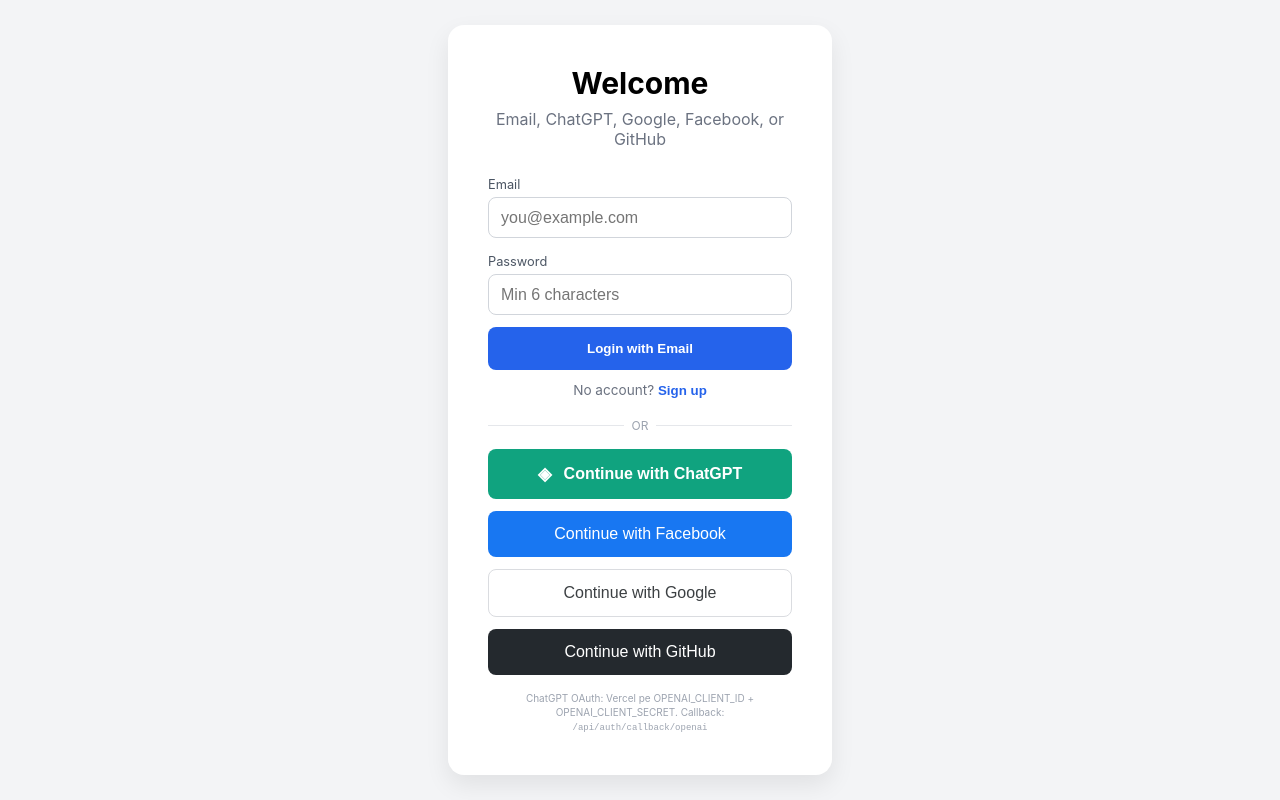
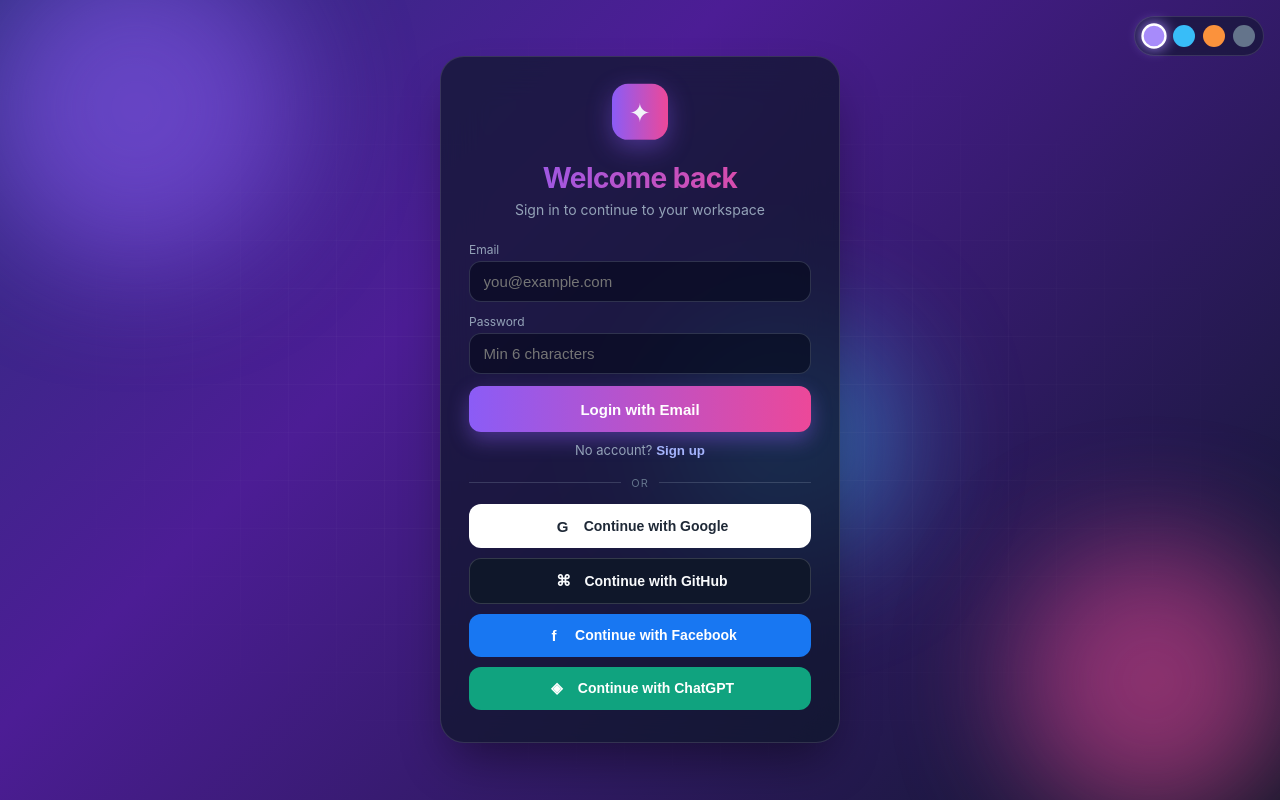
Before and after one commit to kumarsumit68439-code/github-oauth-login, a Next.js app: page /login in a window 1280 px wide. Built offline with nearby package versions, Linux system fonts and the light colour scheme; no server answers.

Commit message:
Upgrade login page: animated gradient background, glass card, soft motion

```diff
--- a/app/login/page.tsx
+++ b/app/login/page.tsx
@@ -12,18 +12,37 @@
   const [mode, setMode] = useState<"login" | "signup">("login");
   const [error, setError] = useState("");
   const [loading, setLoading] = useState(false);
-  const [chatgptNote, setChatgptNote] = useState("");
+  const [theme, setTheme] = useState<"aurora" | "ocean" | "sunset" | "midnight">("aurora");
+  const [mounted, setMounted] = useState(false);
 
   useEffect(() => {
-    if (status === "authenticated") {
-      router.replace("/");
+    setMounted(true);
+    try {
+      const t = localStorage.getItem("login-theme-v1") as typeof theme | null;
+      if (t && ["aurora", "ocean", "sunset", "midnight"].includes(t)) setTheme(t);
+    } catch {
+      /* ignore */
     }
+  }, []);
+
+  useEffect(() => {
+    if (status === "authenticated") router.replace("/");
   }, [status, router]);
+
+  const changeTheme = (t: typeof theme) => {
+    setTheme(t);
+    try {
+      localStorage.setItem("login-theme-v1", t);
+    } catch {
+      /* ignore */
+    }
+  };
 
   if (status === "loading" || status === "authenticated") {
     return (
-      <div style={{ display: "flex", alignItems: "center", justifyContent: "center", minHeight: "100vh" }}>
-        Loading...
+      <div style={shell(theme)}>
+        <div style={{ color: "#e2e8f0", fontSize: 14, letterSpacing: 1 }}>Loading…</div>
+        <style>{cssAnim}</style>
       </div>
     );
   }
@@ -40,9 +59,8 @@
         redirect: false,
         callbackUrl: "/",
       });
-      if (res?.error) {
-        setError(mapFirebaseError(res.error));
-      } else if (res?.ok) {
+      if (res?.error) setError(mapFirebaseError(res.error));
+      else if (res?.ok) {
         router.replace("/");
         router.refresh();
       }
@@ -53,54 +71,125 @@
     }
   };
 
-  const handleChatGPT = () => {
-    setChatgptNote("");
-    // Provider only registered when OPENAI_CLIENT_ID + SECRET exist on server
-    void signIn("openai", { callbackUrl: "/" }).catch(() => {
-      setChatgptNote(
-        "ChatGPT login needs OPENAI_CLIENT_ID + OPENAI_CLIENT_SECRET on Vercel (OpenAI partner / Sign in with ChatGPT app)."
-      );
-    });
-  };
+  const themes = [
+    { id: "aurora" as const, label: "Aurora", color: "#a78bfa" },
+    { id: "ocean" as const, label: "Ocean", color: "#38bdf8" },
+    { id: "sunset" as const, label: "Sunset", color: "#fb923c" },
+    { id: "midnight" as const, label: "Midnight", color: "#64748b" },
+  ];
 
   return (
+    <div style={shell(theme)}>
+      <style>{cssAnim}</style>
+
+      {/* floating orbs */}
+      <div className="orb orb-1" />
+      <div className="orb orb-2" />
+      <div className="orb orb-3" />
+      <div className="grid-overlay" />
+
+      {/* theme switcher */}
       <div
         style={{
-        minHeight: "100vh",
+          position: "fixed",
+          top: 16,
+          right: 16,
+          zIndex: 20,
           display: "flex",
-        alignItems: "center",
-        justifyContent: "center",
-        background: "#f3f4f6",
-        padding: "1rem",
+          gap: 8,
+          padding: 8,
+          borderRadius: 999,
+          background: "rgba(15,23,42,0.55)",
+          backdropFilter: "blur(12px)",
+          border: "1px solid rgba(255,255,255,0.12)",
+        }}
+      >
+        {themes.map((t) => (
+          <button
+            key={t.id}
+            type="button"
+            title={t.label}
+            onClick={() => changeTheme(t.id)}
+            style={{
+              width: 22,
+              height: 22,
+              borderRadius: "50%",
+              border: theme === t.id ? "2px solid #fff" : "2px solid transparent",
+              background: t.color,
+              cursor: "pointer",
+              boxShadow: theme === t.id ? `0 0 12px ${t.color}` : "none",
+              transition: "transform 0.2s, box-shadow 0.2s",
+              transform: theme === t.id ? "scale(1.15)" : "scale(1)",
+            }}
+          />
+        ))}
+      </div>
+
+      <div
+        className={mounted ? "card-in" : ""}
+        style={{
+          position: "relative",
+          zIndex: 10,
+          width: "100%",
+          maxWidth: 400,
+          padding: "2rem 1.75rem",
+          borderRadius: 24,
+          background: "rgba(15, 23, 42, 0.72)",
+          backdropFilter: "blur(20px)",
+          WebkitBackdropFilter: "blur(20px)",
+          border: "1px solid rgba(255,255,255,0.12)",
+          boxShadow: "0 25px 50px -12px rgba(0,0,0,0.45)",
+          textAlign: "center",
+          color: "#f1f5f9",
         }}
       >
         <div
           style={{
-          background: "white",
-          padding: "2.5rem",
-          borderRadius: "1rem",
-          boxShadow: "0 10px 25px rgba(0,0,0,0.08)",
-          maxWidth: "24rem",
-          width: "100%",
-          textAlign: "center",
+            width: 56,
+            height: 56,
+            margin: "0 auto 1rem",
+            borderRadius: 16,
+            background: accentGradient(theme),
+            display: "flex",
+            alignItems: "center",
+            justifyContent: "center",
+            fontSize: 26,
+            boxShadow: `0 8px 24px ${accentGlow(theme)}`,
+            animation: "floatLogo 4s ease-in-out infinite",
           }}
         >
-        <h1 style={{ fontSize: "1.875rem", fontWeight: "bold", marginBottom: "0.5rem" }}>Welcome</h1>
-        <p style={{ color: "#6b7280", marginBottom: "1.5rem" }}>
-          Email, ChatGPT, Google, Facebook, or GitHub
+          ✦
+        </div>
+
+        <h1
+          style={{
+            fontSize: "1.75rem",
+            fontWeight: 700,
+            margin: "0 0 0.35rem",
+            letterSpacing: "-0.02em",
+            background: accentGradient(theme),
+            WebkitBackgroundClip: "text",
+            WebkitTextFillColor: "transparent",
+            backgroundClip: "text",
+          }}
+        >
+          Welcome back
+        </h1>
+        <p style={{ color: "#94a3b8", marginBottom: "1.5rem", fontSize: 14 }}>
+          Sign in to continue to your workspace
         </p>
 
-        <form onSubmit={handleEmailAuth} style={{ textAlign: "left", marginBottom: "1.25rem" }}>
-          <label style={{ fontSize: "0.8rem", color: "#4b5563" }}>Email</label>
+        <form onSubmit={handleEmailAuth} style={{ textAlign: "left", marginBottom: "1.1rem" }}>
+          <label style={labelStyle}>Email</label>
           <input
             type="email"
             required
             value={email}
             onChange={(e) => setEmail(e.target.value)}
             placeholder="you@example.com"
-            style={inputStyle}
+            style={inputDark}
           />
-          <label style={{ fontSize: "0.8rem", color: "#4b5563" }}>Password</label>
+          <label style={labelStyle}>Password</label>
           <input
             type="password"
             required
@@ -108,36 +197,49 @@
             value={password}
             onChange={(e) => setPassword(e.target.value)}
             placeholder="Min 6 characters"
-            style={inputStyle}
+            style={inputDark}
           />
 
           {error && (
-            <p style={{ color: "#dc2626", fontSize: "0.8rem", marginBottom: "0.75rem" }}>{error}</p>
+            <p
+              style={{
+                color: "#fca5a5",
+                fontSize: 12,
+                marginBottom: 10,
+                padding: "8px 10px",
+                borderRadius: 8,
+                background: "rgba(239,68,68,0.15)",
+                border: "1px solid rgba(239,68,68,0.25)",
+              }}
+            >
+              {error}
+            </p>
           )}
 
           <button
             type="submit"
             disabled={loading}
+            className="btn-glow"
             style={{
               width: "100%",
-              padding: "0.875rem",
-              background: "#2563eb",
+              padding: "0.9rem",
+              background: accentGradient(theme),
               color: "white",
               border: "none",
-              borderRadius: "0.5rem",
+              borderRadius: 12,
               fontWeight: 600,
               cursor: loading ? "wait" : "pointer",
-              marginBottom: "0.75rem",
+              marginBottom: 10,
+              fontSize: 15,
+              boxShadow: `0 8px 20px ${accentGlow(theme)}`,
+              transition: "transform 0.15s, opacity 0.15s",
+              opacity: loading ? 0.75 : 1,
             }}
           >
-            {loading
-              ? "Please wait..."
-              : mode === "login"
-                ? "Login with Email"
-                : "Create Account"}
+            {loading ? "Please wait…" : mode === "login" ? "Login with Email" : "Create Account"}
           </button>
 
-          <p style={{ fontSize: "0.85rem", color: "#6b7280", textAlign: "center" }}>
+          <p style={{ fontSize: 13, color: "#94a3b8", textAlign: "center", margin: 0 }}>
             {mode === "login" ? (
               <>
                 No account?{" "}
@@ -174,138 +276,254 @@
           style={{
             display: "flex",
             alignItems: "center",
-            gap: "0.5rem",
-            marginBottom: "1rem",
-            color: "#9ca3af",
-            fontSize: "0.75rem",
+            gap: 10,
+            marginBottom: 14,
+            color: "#64748b",
+            fontSize: 11,
+            letterSpacing: 1,
           }}
         >
-          <div style={{ flex: 1, height: 1, background: "#e5e7eb" }} />
+          <div style={{ flex: 1, height: 1, background: "rgba(148,163,184,0.25)" }} />
           OR
-          <div style={{ flex: 1, height: 1, background: "#e5e7eb" }} />
+          <div style={{ flex: 1, height: 1, background: "rgba(148,163,184,0.25)" }} />
         </div>
 
+        <div style={{ display: "flex", flexDirection: "column", gap: 10 }}>
+          <SocialBtn
+            onClick={() => signIn("google", { callbackUrl: "/" })}
+            bg="#fff"
+            color="#1f2937"
+            border="1px solid rgba(255,255,255,0.2)"
+            label="Continue with Google"
+            icon="G"
+          />
+          <SocialBtn
+            onClick={() => signIn("github", { callbackUrl: "/" })}
+            bg="#0f172a"
+            color="#f8fafc"
+            border="1px solid rgba(255,255,255,0.15)"
+            label="Continue with GitHub"
+            icon="⌘"
+          />
+          <SocialBtn
+            onClick={() => signIn("facebook", { callbackUrl: "/" })}
+            bg="#1877F2"
+            color="#fff"
+            border="none"
+            label="Continue with Facebook"
+            icon="f"
+          />
+          <SocialBtn
+            onClick={() => signIn("openai", { callbackUrl: "/" })}
+            bg="#10a37f"
+            color="#fff"
+            border="none"
+            label="Continue with ChatGPT"
+            icon="◈"
+          />
+        </div>
+      </div>
+    </div>
+  );
+}
+
+function SocialBtn({
+  onClick,
+  bg,
+  color,
+  border,
+  label,
+  icon,
+}: {
+  onClick: () => void;
+  bg: string;
+  color: string;
+  border: string;
+  label: string;
+  icon: string;
+}) {
+  return (
     <button
-          onClick={handleChatGPT}
+      type="button"
+      onClick={onClick}
+      className="social-btn"
       style={{
         width: "100%",
         display: "flex",
         alignItems: "center",
         justifyContent: "center",
-            gap: "0.75rem",
-            background: "#10a37f",
-            color: "white",
-            padding: "0.875rem 1.5rem",
-            borderRadius: "0.5rem",
-            border: "none",
+        gap: 10,
+        background: bg,
+        color,
+        padding: "0.8rem 1rem",
+        borderRadius: 12,
+        border,
         cursor: "pointer",
         fontWeight: 600,
-            fontSize: "1rem",
-            marginBottom: "0.75rem",
+        fontSize: 14,
+        transition: "transform 0.15s, box-shadow 0.15s",
       }}
     >
-          <span style={{ fontSize: 18 }}>◈</span>
-          Continue with ChatGPT
+      <span style={{ width: 22, textAlign: "center", fontSize: 15 }}>{icon}</span>
+      {label}
     </button>
-        {chatgptNote && (
-          <p style={{ color: "#b45309", fontSize: 11, marginBottom: 12, textAlign: "left" }}>
-            {chatgptNote}
-          </p>
-        )}
+  );
+}
 
-        <button
-          onClick={() => signIn("facebook", { callbackUrl: "/" })}
-          style={{
-            width: "100%",
+function shell(theme: string): React.CSSProperties {
+  return {
+    minHeight: "100vh",
     display: "flex",
     alignItems: "center",
     justifyContent: "center",
-            gap: "0.75rem",
-            background: "#1877F2",
-            color: "white",
-            padding: "0.875rem 1.5rem",
-            borderRadius: "0.5rem",
-            border: "none",
-            cursor: "pointer",
-            fontWeight: 500,
-            fontSize: "1rem",
-            marginBottom: "0.75rem",
-          }}
-        >
-          Continue with Facebook
-        </button>
-
-        <button
-          onClick={() => signIn("google", { callbackUrl: "/" })}
-          style={{
-            width: "100%",
-            display: "flex",
-            alignItems: "center",
-            justifyContent: "center",
-            gap: "0.75rem",
-            background: "white",
-            color: "#3c4043",
-            padding: "0.875rem 1.5rem",
-            borderRadius: "0.5rem",
-            border: "1px solid #dadce0",
-            cursor: "pointer",
-            fontWeight: 500,
-            fontSize: "1rem",
-            marginBottom: "0.75rem",
-          }}
-        >
-          Continue with Google
-        </button>
-
-        <button
-          onClick={() => signIn("github", { callbackUrl: "/" })}
-          style={{
-            width: "100%",
-            display: "flex",
-            alignItems: "center",
-            justifyContent: "center",
-            gap: "0.75rem",
-            background: "#24292e",
-            color: "white",
-            padding: "0.875rem 1.5rem",
-            borderRadius: "0.5rem",
-            border: "none",
-            cursor: "pointer",
-            fontWeight: 500,
-            fontSize: "1rem",
-          }}
-        >
-          Continue with GitHub
-        </button>
-
-        <p style={{ fontSize: 10, color: "#9ca3af", marginTop: 16, lineHeight: 1.4 }}>
-          ChatGPT OAuth: Vercel pe OPENAI_CLIENT_ID + OPENAI_CLIENT_SECRET. Callback:{" "}
-          <code style={{ fontSize: 9 }}>/api/auth/callback/openai</code>
-        </p>
-      </div>
-    </div>
-  );
+    padding: "1.25rem",
+    position: "relative",
+    overflow: "hidden",
+    background: bgFor(theme),
+  };
 }
 
-const inputStyle: React.CSSProperties = {
+function bgFor(theme: string) {
+  switch (theme) {
+    case "ocean":
+      return "linear-gradient(135deg, #0c4a6e 0%, #082f49 40%, #020617 100%)";
+    case "sunset":
+      return "linear-gradient(135deg, #7c2d12 0%, #4c1d95 45%, #020617 100%)";
+    case "midnight":
+      return "linear-gradient(160deg, #020617 0%, #0f172a 50%, #1e1b4b 100%)";
+    default:
+      return "linear-gradient(135deg, #312e81 0%, #4c1d95 35%, #0f172a 100%)";
+  }
+}
+
+function accentGradient(theme: string) {
+  switch (theme) {
+    case "ocean":
+      return "linear-gradient(90deg, #0ea5e9, #22d3ee)";
+    case "sunset":
+      return "linear-gradient(90deg, #f97316, #e11d48)";
+    case "midnight":
+      return "linear-gradient(90deg, #64748b, #94a3b8)";
+    default:
+      return "linear-gradient(90deg, #8b5cf6, #ec4899)";
+  }
+}
+
+function accentGlow(theme: string) {
+  switch (theme) {
+    case "ocean":
+      return "rgba(14,165,233,0.35)";
+    case "sunset":
+      return "rgba(249,115,22,0.35)";
+    case "midnight":
+      return "rgba(148,163,184,0.25)";
+    default:
+      return "rgba(139,92,246,0.4)";
+  }
+}
+
+const labelStyle: React.CSSProperties = {
+  fontSize: 12,
+  color: "#94a3b8",
+  display: "block",
+  marginBottom: 4,
+};
+
+const inputDark: React.CSSProperties = {
   width: "100%",
-  padding: "0.65rem 0.75rem",
-  marginTop: 4,
+  padding: "0.7rem 0.85rem",
   marginBottom: 12,
-  border: "1px solid #d1d5db",
-  borderRadius: "0.5rem",
-  fontSize: "1rem",
+  border: "1px solid rgba(148,163,184,0.25)",
+  borderRadius: 12,
+  fontSize: 15,
   boxSizing: "border-box",
+  background: "rgba(2,6,23,0.55)",
+  color: "#f1f5f9",
+  outline: "none",
 };
 
 const linkBtn: React.CSSProperties = {
   background: "none",
   border: "none",
-  color: "#2563eb",
+  color: "#a5b4fc",
   cursor: "pointer",
   fontWeight: 600,
   padding: 0,
 };
+
+const cssAnim = `
+  .orb {
+    position: absolute;
+    border-radius: 50%;
+    filter: blur(60px);
+    opacity: 0.55;
+    pointer-events: none;
+    z-index: 1;
+  }
+  .orb-1 {
+    width: 320px; height: 320px;
+    top: -80px; left: -60px;
+    background: #8b5cf6;
+    animation: drift1 14s ease-in-out infinite;
+  }
+  .orb-2 {
+    width: 280px; height: 280px;
+    bottom: -40px; right: -40px;
+    background: #ec4899;
+    animation: drift2 16s ease-in-out infinite;
+  }
+  .orb-3 {
+    width: 200px; height: 200px;
+    top: 40%; left: 55%;
+    background: #38bdf8;
+    animation: drift3 12s ease-in-out infinite;
+  }
+  .grid-overlay {
+    position: absolute;
+    inset: 0;
+    z-index: 2;
+    background-image:
+      linear-gradient(rgba(255,255,255,0.03) 1px, transparent 1px),
+      linear-gradient(90deg, rgba(255,255,255,0.03) 1px, transparent 1px);
+    background-size: 48px 48px;
+    mask-image: radial-gradient(ellipse at center, black 20%, transparent 75%);
+    pointer-events: none;
+  }
+  .card-in {
+    animation: cardIn 0.55s cubic-bezier(0.22, 1, 0.36, 1) both;
+  }
+  .social-btn:hover {
+    transform: translateY(-2px);
+    box-shadow: 0 10px 24px rgba(0,0,0,0.25);
+  }
+  .btn-glow:hover {
+    transform: translateY(-1px);
+  }
+  @keyframes cardIn {
+    from { opacity: 0; transform: translateY(18px) scale(0.97); }
+    to { opacity: 1; transform: translateY(0) scale(1); }
+  }
+  @keyframes floatLogo {
+    0%, 100% { transform: translateY(0); }
+    50% { transform: translateY(-6px); }
+  }
+  @keyframes drift1 {
+    0%, 100% { transform: translate(0, 0); }
+    50% { transform: translate(40px, 30px); }
+  }
+  @keyframes drift2 {
+    0%, 100% { transform: translate(0, 0); }
+    50% { transform: translate(-35px, -25px); }
+  }
+  @keyframes drift3 {
+    0%, 100% { transform: translate(0, 0) scale(1); }
+    50% { transform: translate(-20px, 20px) scale(1.1); }
+  }
+  input:focus {
+    border-color: rgba(165,180,252,0.6) !important;
+    box-shadow: 0 0 0 3px rgba(139,92,246,0.2);
+  }
+`;
 
 function mapFirebaseError(code: string) {
   const c = code.toUpperCase();
```
Lines whose indentation alone changed are shown as unchanged.
